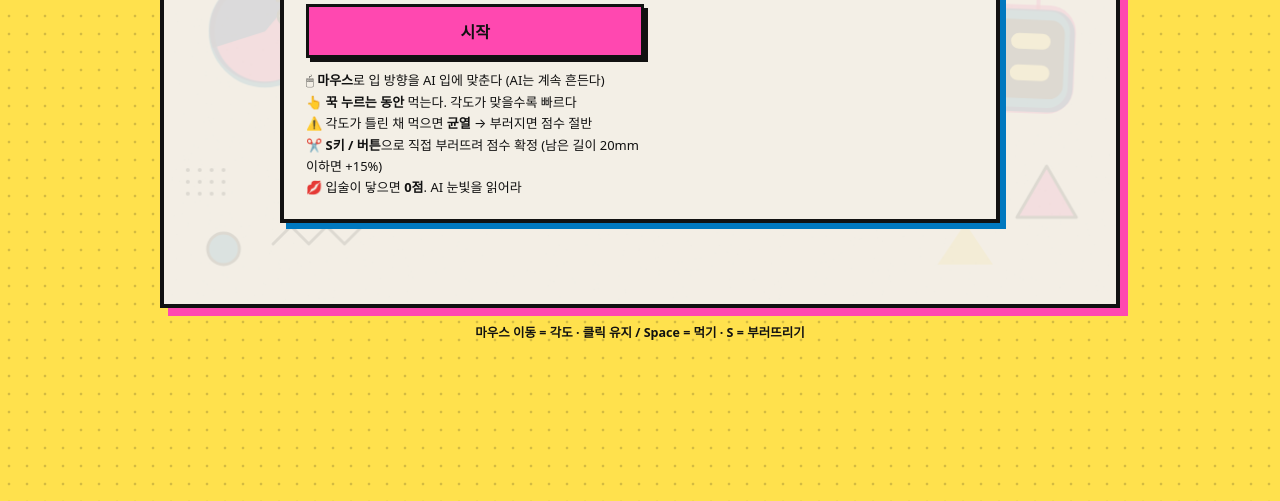
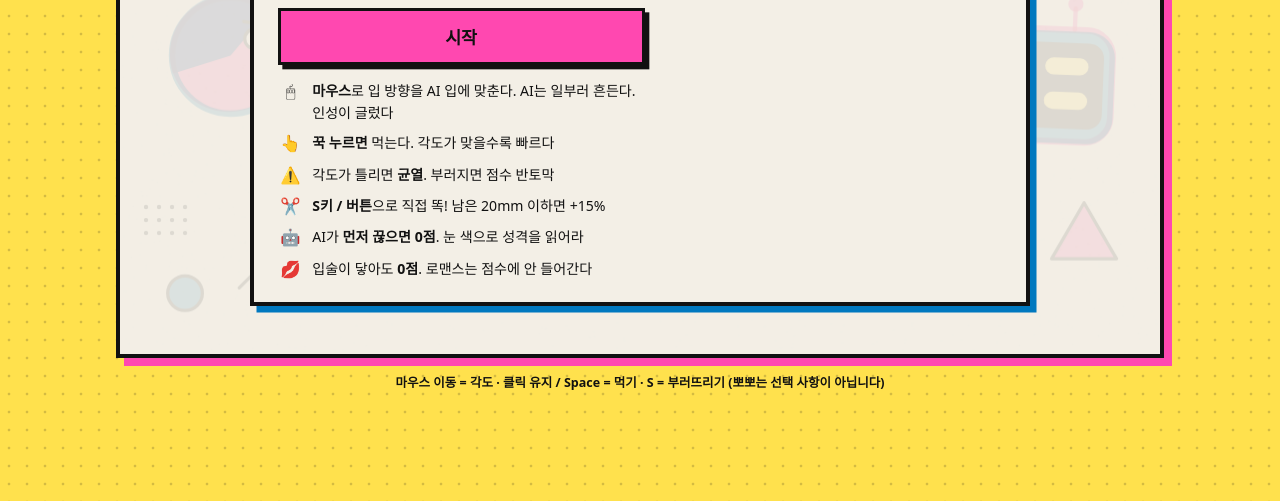
Before and after one commit to snap-or-kiss/frontend, a plain HTML site: page index.html in a window 1280 px wide. Shown: the part 299-800 px from the top of the page. Drawn offline with Linux system fonts and the light colour scheme.

Commit message:
Funnier copy, AI-snap rule, layout cleanup, fit-to-window, reference-based pepero
- Rewrite how-to and result copy to be funnier
- AI cutting first now scores 0 (eye color is the warning)
- Tidy text layout: icon column, keep-all word breaks, rank chip
- Scale stage and canvas resolution to the window size
- Redraw pepero from reference art: wavy outlined body, pastel
  sprinkles, glossy highlight, 28% biscuit handle with dots

Co-Authored-By: Claude Sonnet 5.5 <noreply@anthropic.com>

```diff
--- a/index.html
+++ b/index.html
@@ -9,7 +9,7 @@
 <style>
 :root{
   --paper:#f3efe6; --ink:#111; --pink:#ff48b0; --blue:#0078bf; --yellow:#ffe14d; --sky:#3ec5ff; --red:#ff2e63;
-  --muted:#5a554a; --disp:"Black Han Sans",system-ui,sans-serif;
+  --muted:#5a554a; --w:min(1500px,calc(100vw - 32px),calc((100vh - 210px) * 1.7778)); --disp:"Black Han Sans",system-ui,sans-serif;
 }
 *{box-sizing:border-box}
 html,body{margin:0;min-height:100%;color:var(--ink);
@@ -17,11 +17,11 @@ html,body{margin:0;min-height:100%;color:var(--ink);
   -webkit-user-select:none;user-select:none;overscroll-behavior:none}
 body{background:var(--yellow);background-image:radial-gradient(rgba(17,17,17,.18) 1.5px,transparent 1.6px);background-size:18px 18px;
   display:flex;flex-direction:column;align-items:center;padding:14px 16px 24px;gap:14px}
-header{width:100%;max-width:960px;display:flex;justify-content:space-between;align-items:center}
+header{width:var(--w);display:flex;justify-content:space-between;align-items:center}
 header h1{margin:0;font-family:var(--disp);font-weight:400;font-size:26px;letter-spacing:-.01em;
   text-shadow:2px 2px 0 var(--pink)}
 header span{font-weight:700;font-size:13px;background:var(--ink);color:var(--yellow);padding:4px 10px;transform:rotate(2deg)}
-#stage{position:relative;width:100%;max-width:960px;aspect-ratio:16/9;overflow:hidden;
+#stage{position:relative;width:var(--w);aspect-ratio:16/9;overflow:hidden;
   background:var(--paper);border:4px solid var(--ink);box-shadow:8px 8px 0 var(--pink)}
 canvas{width:100%;height:100%;display:block;touch-action:none;cursor:crosshair}
 #overlay{position:absolute;inset:0;display:none;align-items:center;justify-content:center;
@@ -30,9 +30,13 @@ canvas{width:100%;height:100%;display:block;touch-action:none;cursor:crosshair}
 .card{width:100%;max-width:720px;background:var(--paper);border:4px solid var(--ink);box-shadow:6px 6px 0 var(--blue);
   padding:20px 22px;display:grid;grid-template-columns:1.1fr 1fr;gap:22px}
 .card h2{margin:0 0 4px;font-family:var(--disp);font-weight:400;font-size:32px;line-height:1.1;text-shadow:3px 3px 0 var(--pink)}
-.card p{margin:0 0 12px;color:var(--muted);font-size:14px;line-height:1.5}
+.card p{margin:0 0 12px;color:var(--muted);font-size:14px;line-height:1.55;word-break:keep-all;overflow-wrap:break-word;text-wrap:pretty}
 .big{font-family:var(--disp);font-size:56px;line-height:1;color:var(--ink);text-shadow:4px 4px 0 var(--pink)}
-.how{margin:12px 0 0;padding:0;list-style:none;font-size:13px;color:var(--ink);line-height:1.65}
+.how{margin:14px 0 0;padding:0;list-style:none;font-size:13px;color:var(--ink);line-height:1.55;display:grid;gap:8px}
+.how li{display:grid;grid-template-columns:24px 1fr;gap:8px;align-items:start}
+.how .ic{text-align:center;font-size:15px;line-height:1.4}
+.how li span:last-child{word-break:keep-all;overflow-wrap:break-word;text-wrap:pretty}
+.rank{display:inline-block;margin:10px 0 0;padding:3px 10px;background:var(--ink);color:var(--yellow);font-weight:800;font-size:13px;transform:rotate(-1.5deg)}
 input{width:100%;padding:11px 12px;border:3px solid var(--ink);background:#fff;color:var(--ink);font-size:15px;margin-bottom:10px;font-weight:600}
 input:focus{outline:3px solid var(--sky)}
 button{font:inherit;cursor:pointer;border:3px solid var(--ink);padding:12px 18px;font-weight:800;font-size:16px;
@@ -50,9 +54,9 @@ button.ghost{background:var(--paper)}
 .lb li span{flex:1;overflow:hidden;text-overflow:ellipsis;white-space:nowrap;font-weight:600}
 .lb li em{font-style:normal;font-weight:800}
 .empty{color:var(--muted);font-size:13px;padding:8px}
-#snap{display:none;width:100%;max-width:960px;background:var(--blue);color:#fff;font-size:20px;padding:16px;box-shadow:5px 5px 0 var(--ink)}
+#snap{display:none;width:var(--w);background:var(--blue);color:#fff;font-size:20px;padding:16px;box-shadow:5px 5px 0 var(--ink)}
 #snap.show{display:block}
-.hint{max-width:960px;color:var(--ink);font-size:12.5px;text-align:center;font-weight:600}
+.hint{word-break:keep-all;text-wrap:balance;max-width:var(--w);color:var(--ink);font-size:12.5px;text-align:center;font-weight:600}
 @media (max-width:700px){.card{grid-template-columns:1fr}.big{font-size:42px}header h1{font-size:21px}}
 </style>
 </head>
@@ -66,12 +70,13 @@ button.ghost{background:var(--paper)}
       <div>
         <div id="menuTop">
           <h2>빼빼로 데스매치</h2>
-          <p>AI와 빼빼로 한 개. 입술이 닿기 전에 최대한 많이 먹어라.</p>
+          <p>AI와 빼빼로 한 개. 입술이 닿기 전에 최대한 많이 먹어라. 로맨스는 점수에 포함되지 않습니다.</p>
         </div>
         <div id="resTop" style="display:none">
           <p id="resTitle" style="font-size:18px;color:var(--ink);font-weight:800;margin-bottom:6px"></p>
           <div class="big" id="resScore"></div>
-          <p id="resMsg" style="margin-top:8px"></p>
+          <div id="resRank" class="rank" style="display:none"></div>
+          <p id="resMsg" style="margin-top:12px"></p>
         </div>
         <input id="name" maxlength="12" placeholder="닉네임" autocomplete="off">
         <div class="row">
@@ -79,11 +84,12 @@ button.ghost{background:var(--paper)}
           <button id="menuBtn" class="ghost" style="display:none">메뉴</button>
         </div>
         <ul class="how">
-          <li>🖱 <b>마우스</b>로 입 방향을 AI 입에 맞춘다 (AI는 계속 흔든다)</li>
-          <li>👆 <b>꾹 누르는 동안</b> 먹는다. 각도가 맞을수록 빠르다</li>
-          <li>⚠️ 각도가 틀린 채 먹으면 <b>균열</b> → 부러지면 점수 절반</li>
-          <li>✂️ <b>S키 / 버튼</b>으로 직접 부러뜨려 점수 확정 (남은 길이 20mm 이하면 +15%)</li>
-          <li>💋 입술이 닿으면 <b>0점</b>. AI 눈빛을 읽어라</li>
+          <li><span class="ic">🖱</span><span><b>마우스</b>로 입 방향을 AI 입에 맞춘다. AI는 일부러 흔든다. 인성이 글렀다</span></li>
+          <li><span class="ic">👆</span><span><b>꾹 누르면</b> 먹는다. 각도가 맞을수록 빠르다</span></li>
+          <li><span class="ic">⚠️</span><span>각도가 틀리면 <b>균열</b>. 부러지면 점수 반토막</span></li>
+          <li><span class="ic">✂️</span><span><b>S키 / 버튼</b>으로 직접 똑! 남은 20mm 이하면 +15%</span></li>
+          <li><span class="ic">🤖</span><span>AI가 <b>먼저 끊으면 0점</b>. 눈 색으로 성격을 읽어라</span></li>
+          <li><span class="ic">💋</span><span>입술이 닿아도 <b>0점</b>. 로맨스는 점수에 안 들어간다</span></li>
         </ul>
       </div>
       <div class="lb"><h3>🏆 리더보드 (이 기기)</h3><ol id="lb"></ol></div>
@@ -91,7 +97,7 @@ button.ghost{background:var(--paper)}
   </div>
 </div>
 <button id="snap">✂️ 똑! 부러뜨리기 (S)</button>
-<div class="hint">마우스 이동 = 각도 · 클릭 유지 / Space = 먹기 · S = 부러뜨리기</div>
+<div class="hint">마우스 이동 = 각도 · 클릭 유지 / Space = 먹기 · S = 부러뜨리기 (뽀뽀는 선택 사항이 아닙니다)</div>
 
 <script>
 'use strict';
@@ -119,7 +125,7 @@ const LB={
 };
 function renderLB(hiTs){
   const ol=$('#lb'); ol.innerHTML=''; const a=LB.load().slice(0,10);
-  if(!a.length){ol.innerHTML='<div class="empty">아직 기록이 없어요. 첫 기록의 주인공이 되세요!</div>';return}
+  if(!a.length){ol.innerHTML='<div class="empty">아직 아무도 안 먹었어요. 역사를 쓰세요.</div>';return}
   a.forEach((e,i)=>{
     const li=document.createElement('li'); if(e.ts===hiTs)li.className='me';
     const r=document.createElement('i'); r.textContent=i+1;
@@ -142,8 +148,12 @@ function crunch(vol=.12,f=1800){
 
 /* ---------- state ---------- */
 const canvas=$('#c'), ctx=canvas.getContext('2d');
-const dpr=Math.min(window.devicePixelRatio||1,2);
-canvas.width=W*dpr; canvas.height=H*dpr; ctx.setTransform(dpr,0,0,dpr,0,0);
+function fit(){
+  const w=canvas.getBoundingClientRect().width||W, k=Math.max(1,Math.min(3,w/W*(window.devicePixelRatio||1)));
+  canvas.width=Math.round(W*k); canvas.height=Math.round(H*k); ctx.setTransform(k,0,0,k,0,0);
+  const card=document.querySelector('.card'); if(card)card.style.zoom=Math.max(1,Math.min(1.9,w/W));
+}
+fit(); window.addEventListener('resize',fit);
 
 let state='menu', G=null, down=false, keyHold=false, last=0;
 const mouse={x:W/2,y:CY};
@@ -246,10 +256,10 @@ function finish(kind){
   state='over'; down=false; snapBtn.classList.remove('show');
   const mm=G.sp*MM, close=G.R*MM<=20;
   let score=0,title='',msg='';
-  if(kind==='snap'){score=mm*(close?1.15:1);title=close?'아슬아슬하게 똑!':'깔끔하게 똑!';msg=close?'남은 길이 20mm 이하 보너스 +15%':'더 노렸다면 더 먹었을지도?'}
-  if(kind==='aisnap'){score=mm;title='AI가 쫄았다';msg='AI가 먼저 부러뜨렸다. 이번 AI는 겁쟁이/신중파였다.'}
-  if(kind==='break'){score=mm*.5;title='빼빼로가 부러졌다…';msg='균열을 못 버텼다. 점수 절반.'}
-  if(kind==='kiss'){score=0;title='💋 뽀뽀해버렸다';msg='입술이 닿으면 0점. 이번 AI는 '+['겁쟁이','신중파','무모한 승부사'][G.type]+'였다.'}
+  if(kind==='snap'){score=mm*(close?1.15:1);title=close?'아슬아슬하게 똑!':'깔끔하게 똑!';msg=close?'남은 20mm 이하 보너스 +15%. 심장이 먼저 부러질 뻔했다.':'더 먹을 수 있었는지는 모르는 게 약이다.'}
+  if(kind==='aisnap'){score=0;title='AI가 먼저 끊었다';msg='AI가 한 발 빨랐다. 눈 색이 경고하고 있었다. 0점.'}
+  if(kind==='break'){score=mm*.5;title='빼빼로가 부러졌다…';msg='균열 관리 실패. 빼빼로는 당신의 급한 성격을 기억할 것이다. 점수 절반.'}
+  if(kind==='kiss'){score=0;title='💋 뽀뽀해버렸다';msg='0점. 이번 AI는 '+['겁쟁이','신중파','무모한 승부사'][G.type]+'였다. 로봇의 첫 키스를 가져간 기분은 어떤가요.'}
   G.score=Math.round(score*10)/10;
   G.end={kind,t:0,frac:.45+Math.random()*.1,title,msg,shown:false};
   if(kind==='kiss'){for(let i=0;i<28;i++)G.hearts.push({x:(G.P.x+G.A.x)/2,y:(G.P.y+G.A.y)/2,vx:(Math.random()-.5)*160,vy:-60-Math.random()*120,life:1.4+Math.random()})}
@@ -259,9 +269,9 @@ function showResult(){
   const e=G.end; e.shown=true;
   $('#menuTop').style.display='none'; $('#resTop').style.display='block'; $('#menuBtn').style.display='block';
   $('#resTitle').textContent=e.title; $('#resScore').textContent=G.score.toFixed(1)+' mm';
-  let extra=''; let ts=0;
-  if(G.score>0){const r=LB.add(getName(),G.score,e.kind);ts=r.ts;extra=' · 이 기기 '+r.rank+'위'}
-  $('#resMsg').textContent=e.msg+extra; $('#go').textContent='다시 도전';
+  let ts=0; const rk=$('#resRank'); rk.style.display='none';
+  if(G.score>0){const r=LB.add(getName(),G.score,e.kind);ts=r.ts;rk.textContent='이 기기 '+r.rank+'위';rk.style.display='inline-block'}
+  $('#resMsg').textContent=e.msg; $('#go').textContent='다시 도전';
   renderLB(ts); $('#overlay').classList.add('show');
 }
 function getName(){const n=$('#name').value.trim()||'익명';try{localStorage.setItem('pepero.name',n)}catch(_){}return n}
@@ -345,12 +355,47 @@ function layerAI(pass,col){
   }
   ctx.restore();
 }
+const OUT='#2b1710', SPK=['#ff7eb6','#5cc8ff','#b58cff','#ffb36b'];
+function wavyBand(a,b,hw,amp){
+  ctx.beginPath();
+  for(let x=a;x<=b+.1;x+=4){const y=hw+amp*Math.sin((x+G.sp)*.085); x===a?ctx.moveTo(x,-y):ctx.lineTo(x,-y)}
+  for(let x=b;x>=a-.1;x-=4){const y=hw+amp*Math.sin((x+G.sp)*.085); ctx.lineTo(x,y)}
+  ctx.closePath();
+}
+function realStick(parts){
+  const hs=L*.72-G.sp;
+  for(const p of parts)inStick(p,()=>{
+    const a=p.s0,b=p.s1;
+    ctx.lineJoin='round'; ctx.lineWidth=3; ctx.strokeStyle=OUT;
+    ctx.save(); ctx.shadowColor='rgba(17,17,17,.35)'; ctx.shadowOffsetY=7; ctx.shadowBlur=7;
+    let g=ctx.createLinearGradient(0,-11,0,11); g.addColorStop(0,'#f8d9a0'); g.addColorStop(1,'#e6b673');
+    ctx.fillStyle=g; wavyBand(a,b,11,0); ctx.fill(); ctx.restore();
+    ctx.stroke();
+    if(hs<b){
+      ctx.strokeStyle='#c9955a'; ctx.lineWidth=1.6;
+      for(let x=Math.max(a,hs)+14,k=0;x<b-8;x+=24,k++){ell(x,k%2?4:-4,3,4.6);ctx.stroke()}
+    }
+    const c1=Math.min(b,hs);
+    if(c1-a>2){
+      g=ctx.createLinearGradient(0,-15,0,15); g.addColorStop(0,'#7a4429'); g.addColorStop(.5,'#52281a'); g.addColorStop(1,'#33160d');
+      ctx.fillStyle=g; ctx.strokeStyle=OUT; ctx.lineWidth=3;
+      wavyBand(a,c1,13,1.8); ctx.fill(); ctx.stroke();
+      if(hs>a&&hs<b){ctx.fillStyle='#52281a';for(let k=0;k<3;k++){ell(hs-1,-9+k*9,6,5);ctx.fill();ctx.stroke()}}
+      ctx.fillStyle='rgba(255,255,255,.28)'; rr(a+6,-9,Math.max(0,c1-a-14),3,1.5); ctx.fill();
+      SPR.forEach((sp,i)=>{const x=sp.s-G.sp; if(x>a+8&&x<c1-8){
+        ctx.save();ctx.translate(x,sp.y*.85);ctx.rotate(sp.s*.7);ctx.fillStyle=SPK[i%4];rr(-3.6,-1.5,7.2,3,1.5);ctx.fill();ctx.restore()}});
+    }
+    for(const x of [a,b]){
+      const choc=x<hs;
+      if(choc){ctx.fillStyle='#4a2216';ell(x,0,5,14);ctx.fill()}
+      ctx.fillStyle='#f4d18f';ell(x,0,3.4,choc?9.5:10.5);ctx.fill();
+      ctx.fillStyle='rgba(120,80,30,.45)';circ(x,-2,1.2);ctx.fill();circ(x,3,1);ctx.fill();
+    }
+  });
+}
 function inkStick(parts){
   for(const p of parts)inStick(p,()=>{
     const a=p.s0,b=p.s1;
-    ctx.fillStyle='rgba(243,239,230,.55)'; rr(a+6,-9,Math.max(0,b-a-12),3,1.5); ctx.fill();
-    ctx.fillStyle=YE; for(const sp of SPR){const x=sp.s-G.sp; if(x>a+8&&x<b-8){circ(x,sp.y,sp.r+.4);ctx.fill()}}
-    ctx.fillStyle=PAPER; ctx.strokeStyle=INK; ctx.lineWidth=2; ell(a,0,3.5,11); ctx.fill(); ctx.stroke(); ell(b,0,3.5,11); ctx.fill(); ctx.stroke();
     if(G.stress>0&&!G.end){
       const n=Math.floor(G.stress/16); ctx.strokeStyle=INK; ctx.lineWidth=3;
       for(let k=0;k<n;k++){const x=a+22+k*30; if(x>b-8)break;
@@ -385,10 +430,10 @@ function drawScene(){
     ctx.save(); ctx.globalCompositeOperation='multiply';
     if(pass==='blue')ctx.translate(off,off*.8);
     const col=pass==='pink'?PK:BL;
-    layerStick(col,parts); layerPlayer(pass,col); layerAI(pass,col);
+    layerPlayer(pass,col); layerAI(pass,col);
     ctx.restore();
   }
-  inkStick(parts); inkPlayer(open); inkAI(aopen);
+  realStick(parts); inkStick(parts); inkPlayer(open); inkAI(aopen);
 }
 function drawGauge(){
   const cx=W/2,y=44,w=150; const sx=d=>cx+clamp(d,-20,20)/20*w;
```
